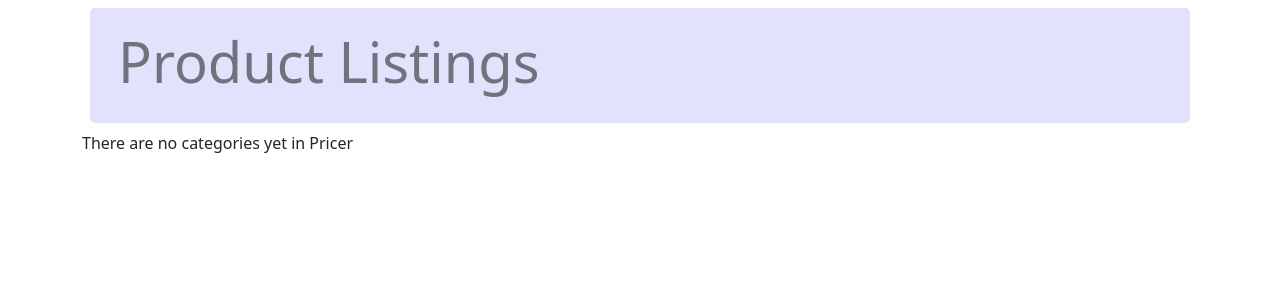
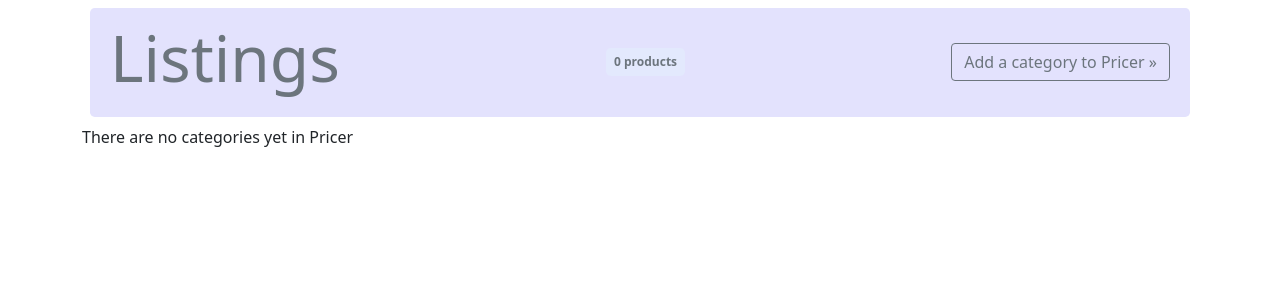
Before and after one commit to Inu-Oh/pricer, a Django app: page / in a window 1280 px wide. Shown: the part 64-364 px from the top of the page. Run offline with Django 4.2, Linux system fonts and the light colour scheme; data that the repository does not hold is empty; some libraries are stand-ins or nearby versions.

Commit message:
added category & subcategory create; styled main view

```diff
--- a/cap/cap/urls.py
+++ b/cap/cap/urls.py
@@ -1,6 +1,8 @@
 import os
 
+from django.conf import settings
 from django.contrib import admin
+from django.contrib.auth import views as auth_views
 from django.urls import include, path, re_path
 from django.views.generic import TemplateView
 from django.views.static import serve
--- a/cap/prcr/forms.py
+++ b/cap/prcr/forms.py
@@ -16,7 +16,7 @@
 
     class Meta:
         model = Product
-        fields = ['name', 'brand', 'sub_category', 'picture']  # Picture is manual
+        fields = ['product', 'brand', 'subcategory', 'picture']  # Picture is manual
 
     # Validate the size of the picture
     def clean(self):
--- a/cap/prcr/templates/prcr/main_list.html
+++ b/cap/prcr/templates/prcr/main_list.html
@@ -1,11 +1,16 @@
 {% extends "base_menu.html" %}
 
 {% block page_header %}
-<div class="p-3 m-2 bg-light rounded-3" style="background-color: #e3e2fd !important;"   >
-    <div class="container-fluid py-1">
-        <h2 class="display-4 text-muted"> Product Listings </h2>
-        {% comment %} <p><a class="btn btn-md btn-outline-primary mt-1" href="#">
-            Add a new product to track &raquo;</a></p> {% endcomment %}
+<div class="p-2 m-2 bg-light rounded-3" style="background-color: #e3e2fd !important;">
+    <div class="container-fluid py-1 d-flex justify-content-between align-items-center">
+        <h2 class="display-3 text-secondary">
+            Listings</h2>
+        <p class="badge text-secondary mt-3 p-2 rounded-3"
+            style="background-color: #e3e9fd">
+            {{ product_count }} products</p>
+        <a class="btn btn-md btn-outline-secondary" style="float:right"
+            href="{% url 'prcr:category_create' %}">
+            Add a category to Pricer &raquo;</a>
     </div>
 </div>
 {% endblock page_header %}
@@ -15,20 +20,24 @@
 {% for category in category_list %}
 <div class="p-1 m-3 bg-light rounded-3" style="background-color: #e3f2ed !important;">
     <div class="container-fluid">
-        <ul>
-            <li>{{ category.name }}</li>
+        <h4 class="p-3 m-2 bg-light rounded-3 text-muted d-flex justify-content-between align-items-center"
+        style="background-color: #e3e2fd !important;">
+            {{ category.category }}
+            <a href="{% url 'prcr:subcategory_create' %}"
+                class="btn btn-sm btn-outline-secondary">
+                Add a subcategory to {{ category.category }} &raquo;</a>
+            </h4>
             <ul>
                 {% if subcategory_list %}
-                    <span class="active-menu-item">
-                    {% for subcategory in subcategory_list %}
-                        {% if subcategory.category.id == category.id %}
-                        <li><a href="{% url 'prcr:product_list' subcategory.id %}">
-                            {{ subcategory.name }}</a></li>
-                        {% endif %}
-                    {% endfor %}
-                    </span>
-                {% else %}
-                    <span class="inactive-menu-item"></span>
+                {% for subcategory in subcategory_list %}
+                    {% if subcategory.category.id == category.id %}
+                    <li style="list-style-type: none;">
+                        <a href="{% url 'prcr:product_list' subcategory.id %}"
+                        class="btn btn-sm btn-outline-primary mb-1">
+                        {{ subcategory.subcategory }}</a>
+                    </li>
+                    {% endif %}
+                {% endfor %}
                 {% endif %}
             </ul>
         </ul>
--- a/cap/prcr/templates/prcr/product_form.html
+++ b/cap/prcr/templates/prcr/product_form.html
@@ -1,11 +1,11 @@
 {% extends "base_menu.html" %}
-{% comment %} {% load crispy_forms_tags %} {% endcomment %}
 
 {% block content %}
 <p>
+    {% load crispy_forms_tags %}
     <form action="" method="post" id="upload_form" enctype="multipart/form-data">
         {% csrf_token %}
-        {{ form.as_table }} {% comment %} {{ form|crispy }} {% endcomment %}
+        {{ form|crispy }}
         <input type="submit" value="Submit">
         <input type="submit" value="Cancel"
             onclick="window.location.href='{% url 'prcr:main_list' %}';return false;">
@@ -24,5 +24,4 @@ document.getElementById("upload_form").addEventListener("submit", function() {
     }
 });
 </script>
-{% debug %}
 {% endblock content %}
--- a/cap/prcr/urls.py
+++ b/cap/prcr/urls.py
@@ -5,6 +5,10 @@ app_name = 'prcr'
 urlpatterns = [
     # Category list view
     path('', views.CategoryListView.as_view(), name='main_list'),
+
+    # Category and subcategory create views
+    path('category/create', views.CategoryCreateView.as_view(), name='category_create'),
+    path('subcategory/create', views.SubcategoryCreateView.as_view(), name='subcategory_create'),
 
     # Product list view
     path('products/<int:pk>', views.ProductListView.as_view(), name='product_list'),
--- a/cap/prcr/views.py
+++ b/cap/prcr/views.py
@@ -1,5 +1,5 @@
+from prcr.forms import CreateForm
 from prcr.models import Brand, Category, Price, Product, SubCategory
-from prcr.forms import CreateForm
 
 from django.contrib.auth.mixins import LoginRequiredMixin
 from django.contrib.humanize.templatetags.humanize import naturalday, naturaltime
@@ -8,25 +8,42 @@ from django.http import HttpResponse
 from django.shortcuts import get_object_or_404, redirect, render
 from django.urls import reverse_lazy
 from django.views import View
-from django.views.generic import ListView, DetailView
+from django.views.generic import ListView, DetailView, CreateView
 
 
 class CategoryListView(ListView):
     template_name = "prcr/main_list.html"
 
     def get(self, request):
-        category_list = Category.objects.all().order_by('name')
-        subcategory_list = SubCategory.objects.all().order_by('name')
-        context = {'category_list': category_list, 'subcategory_list': subcategory_list}
+        category_list = Category.objects.all().order_by('category')
+        subcategory_list = SubCategory.objects.all().order_by('subcategory')
+        product_count = Product.objects.count()
+        context = {
+            'category_list': category_list,
+            'subcategory_list': subcategory_list,
+            'product_count': product_count
+            }
         return render(request, self.template_name, context)
+
+
+class CategoryCreateView(LoginRequiredMixin, CreateView):
+    model = Category
+    fields = '__all__'
+    success_url = reverse_lazy('prcr:main_list')
+
+
+class SubcategoryCreateView(LoginRequiredMixin, CreateView):
+    model = SubCategory
+    fields = '__all__'
+    success_url = reverse_lazy('prcr:main_list')
 
 
 class ProductListView(ListView):
     template_name = "prcr/product_list.html"
 
     def get(self, request, pk):
-        product_list = Product.objects.all().order_by(Lower('name')).values()
-        filtered_products = product_list.filter(sub_category_id=pk)
+        product_list = Product.objects.all().order_by(Lower('product')).values()
+        filtered_products = product_list.filter(subcategory_id=pk)
         subcategory = SubCategory.objects.get(id=pk)
         brands = Brand.objects.all()
         context = {
@@ -47,21 +64,21 @@ class ProductCreateView(LoginRequiredMixin, View):
 
     def get(self, request, pk=None):
         form = CreateForm()
-        context = {'form': form}
-        return render(request, self.template_name, context)
+        ctx = {'form': form}
+        return render(request, self.template_name, ctx)
 
     def post(self, request, pk=None):
         form = CreateForm(request.POST, request.FILES or None)
 
         if not form.is_valid():
-            context = {'form': form}
-            return render(request, self.template_name, context)
+            ctx = {'form': form}
+            return render(request, self.template_name, ctx)
 
         # Add owner to the model before saving
         product = form.save(commit=False)
         product.owner = self.request.user
         product.save()
-        success_url = reverse_lazy('prcr:product_list', kwargs={'pk': product.sub_category.id})
+        success_url = reverse_lazy('prcr:product_list', kwargs={'pk': product.subcategory.id})
 
         return redirect(success_url)
 
@@ -72,20 +89,20 @@ class ProductUpdateView(LoginRequiredMixin, View):
     def get(self, request, pk=None):
         product = get_object_or_404(Product, id=pk, owner=self.request.user)
         form = CreateForm(instance=product)
-        context = {'form': form}
-        return render(request, self.template_name, context)
+        ctx = {'form': form}
+        return render(request, self.template_name, ctx)
 
     def post(self, request, pk=None):
         product = get_object_or_404(Product, id=pk, owner=self.request.user)
         form = CreateForm(request.POST, request.FILES or None, instance=product)
 
         if not form.is_valid():
-            context = {'form': form}
-            return render(request, self.template_name, context)
+            ctx = {'form': form}
+            return render(request, self.template_name, ctx)
 
         product = form.save(commit=False)
         product.save()
-        success_url = reverse_lazy('prcr:product_list', kwargs={'pk': product.sub_category.id})
+        success_url = reverse_lazy('prcr:product_list', kwargs={'pk': product.subcategory.id})
 
         return redirect(success_url)
 
```
Also changed, not shown: cap/cap/settings.py (+17 -1 lines), cap/prcr/models.py (+18 -18 lines), cap/prcr/templates/prcr/category_form.html (added, +14 -0 lines), cap/prcr/templates/prcr/product_list.html (+5 -4 lines), cap/prcr/templates/prcr/subcategory_form.html (added, +14 -0 lines), cap/prcr/migrations/0005_rename_name_brand_brand_and_more.py (added).
